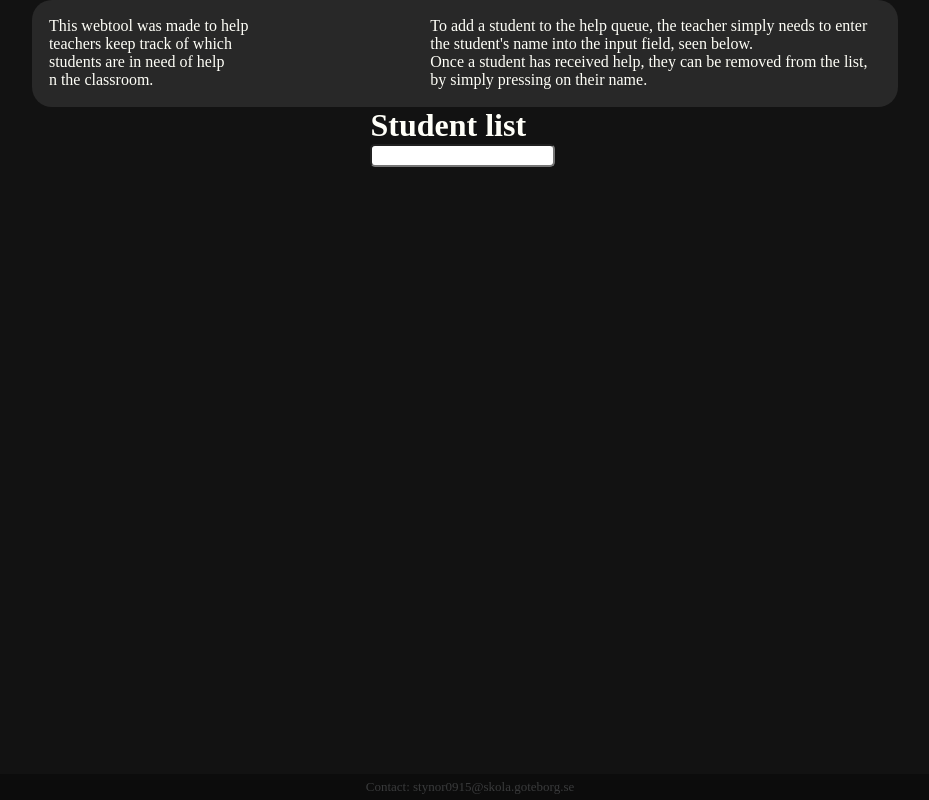
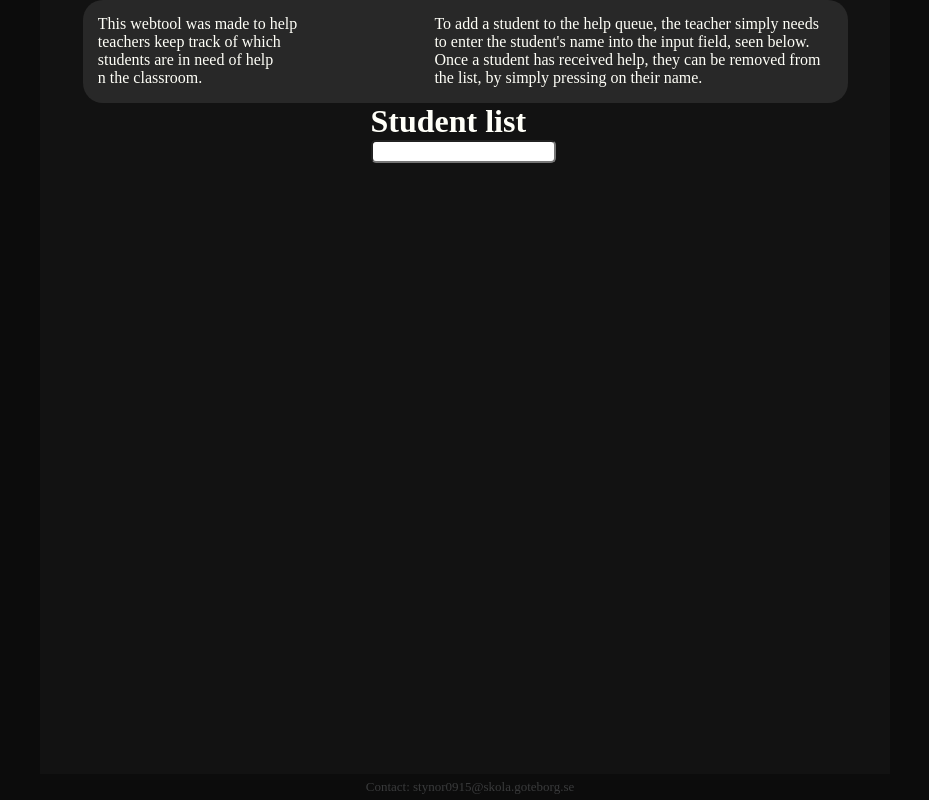
Before and after one commit to styrbjorn-n/handsup, a PHP site: page / in a window 1280 px wide. Shown: the whole page, without its empty margins (175-1104 px from the left). Run offline with PHP 8.4, Linux system fonts and the light colour scheme.

Commit message:
added max width

```diff
--- a/code/index.css
+++ b/code/index.css
@@ -16,6 +16,7 @@ body {
     align-items: center;
     height: 100vh;
     width: 80%;
+    max-width: 850px;
 }
 .container {
     display: flex;
```
